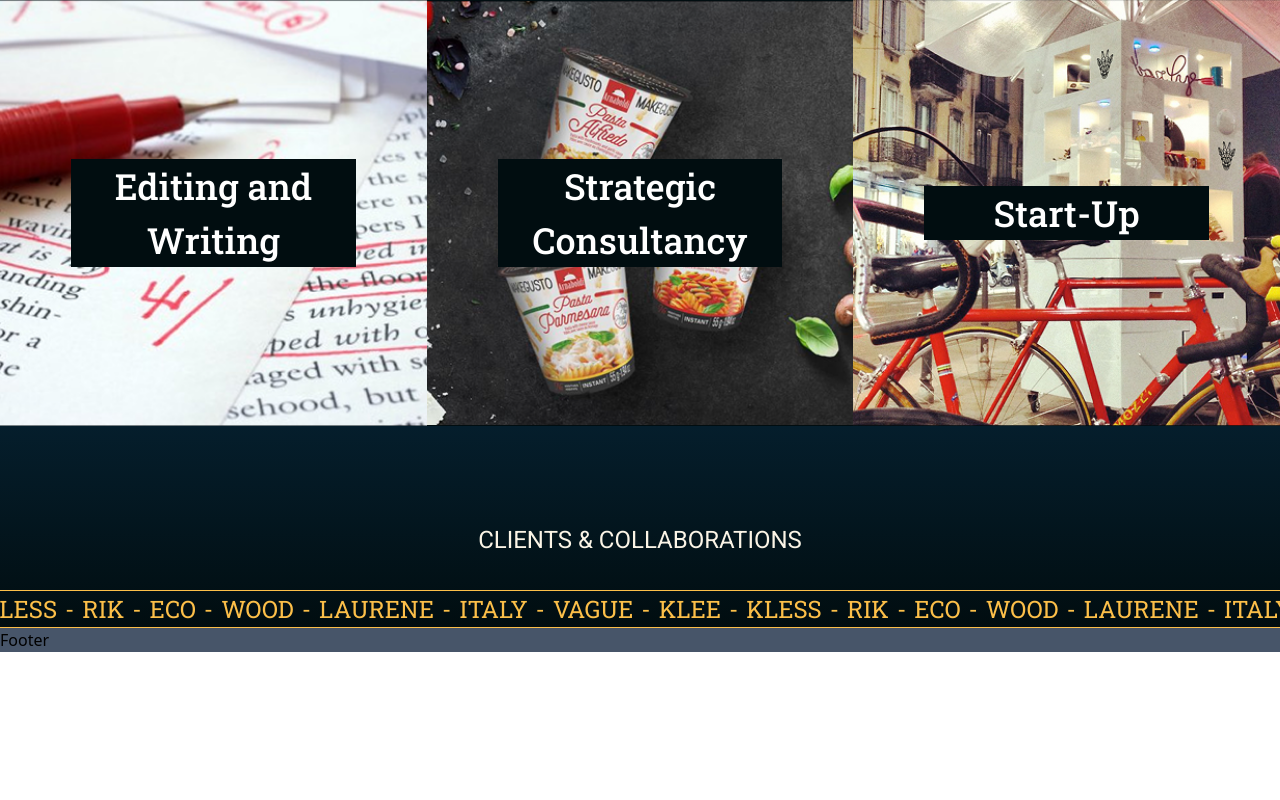
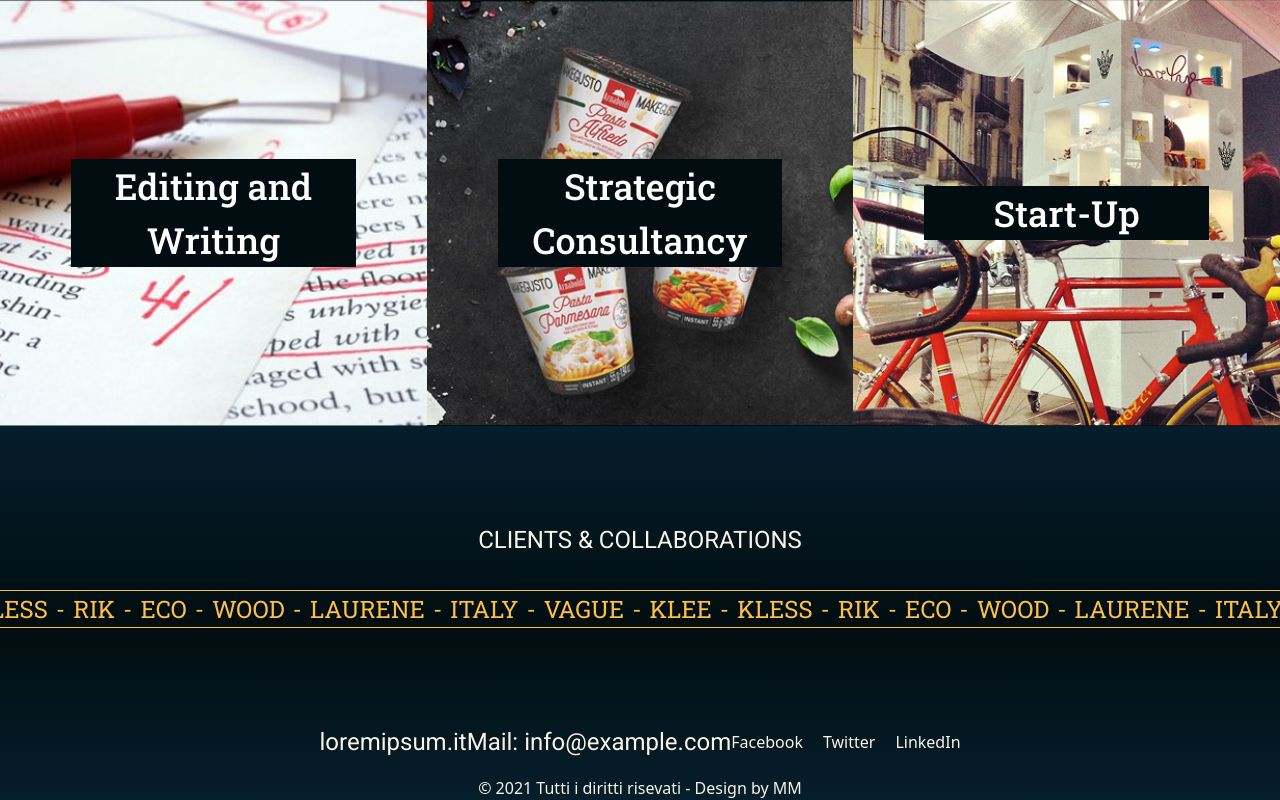
Before and after one commit to EmilioGall/e-190225, a React (Vite) app: page / in a window 1280 px wide. Shown: the part 1702-2502 px from the top of the page. Before the commit the page ends 2354 px from the top, so only its background shows below. Built offline with nearby package versions, Linux system fonts and the light colour scheme.

Commit message:
feat: created raw structure of footer component - src/components/Footer.jsx

```diff
--- a/src/components/Footer.jsx
+++ b/src/components/Footer.jsx
@@ -1,12 +1,61 @@
-import React from 'react';
+import React, { useState, useEffect } from 'react';
+import Socials from './Socials';
 
 export default function Footer() {
 
+   const [socialsType, setSocialsType] = useState('');
+
+   function handleResize() {
+
+      if (window.innerWidth >= 422) {
+
+         setSocialsType('text');
+
+      } else {
+
+         setSocialsType('');
+
+      }
+
+   };
+
+   useEffect(() => {
+
+      handleResize();
+
+      window.addEventListener('resize', handleResize);
+
+      return () => window.removeEventListener('resize', handleResize);
+
+   }, []);
+
    return (
 
-      <section>
+      <section className="flex flex-col items-center gap-4 text-customLight bg-customDark bg-gradient-to-t from-customDarkBlue pt-24 px-8 xs:px-32 overflow-hidden">
 
-         <h2 className='bg-slate-600'>Footer</h2>
+         <div className="flex flex-col xs:flex-row items-center xs:justify-between">
+
+            <h2 className="font-customRoboto font-customNormal text-lg">
+               loremipsum.it
+            </h2>
+
+            <hr className="text-customLight w-full xs:hidden" />
+
+            <p className="font-customRoboto font-customNormal text-lg text-center">
+               Mail: <a href="/">info@example.com</a>
+            </p>
+
+            <div className="flex">
+
+               <Socials type={socialsType} facebook={'/'} twitter={'/'} linkedin={'/'} />
+
+            </div>
+
+         </div>
+
+         <span className="text-center">
+            © 2021 Tutti i diritti risevati - Design by MM
+         </span>
 
       </section>
 
--- a/src/components/InfiniteCarousel.jsx
+++ b/src/components/InfiniteCarousel.jsx
@@ -3,8 +3,6 @@
 export default function InfiniteCarousel({ brands }) {
 
    const extendedBrands = [...brands, ...brands, ...brands, ...brands, ...brands];
-
-   console.log(brands);
 
    return (
       <div className="flex text-customYellow overflow-x-hidden border border-x-0 border-customYellow w-full">
```
